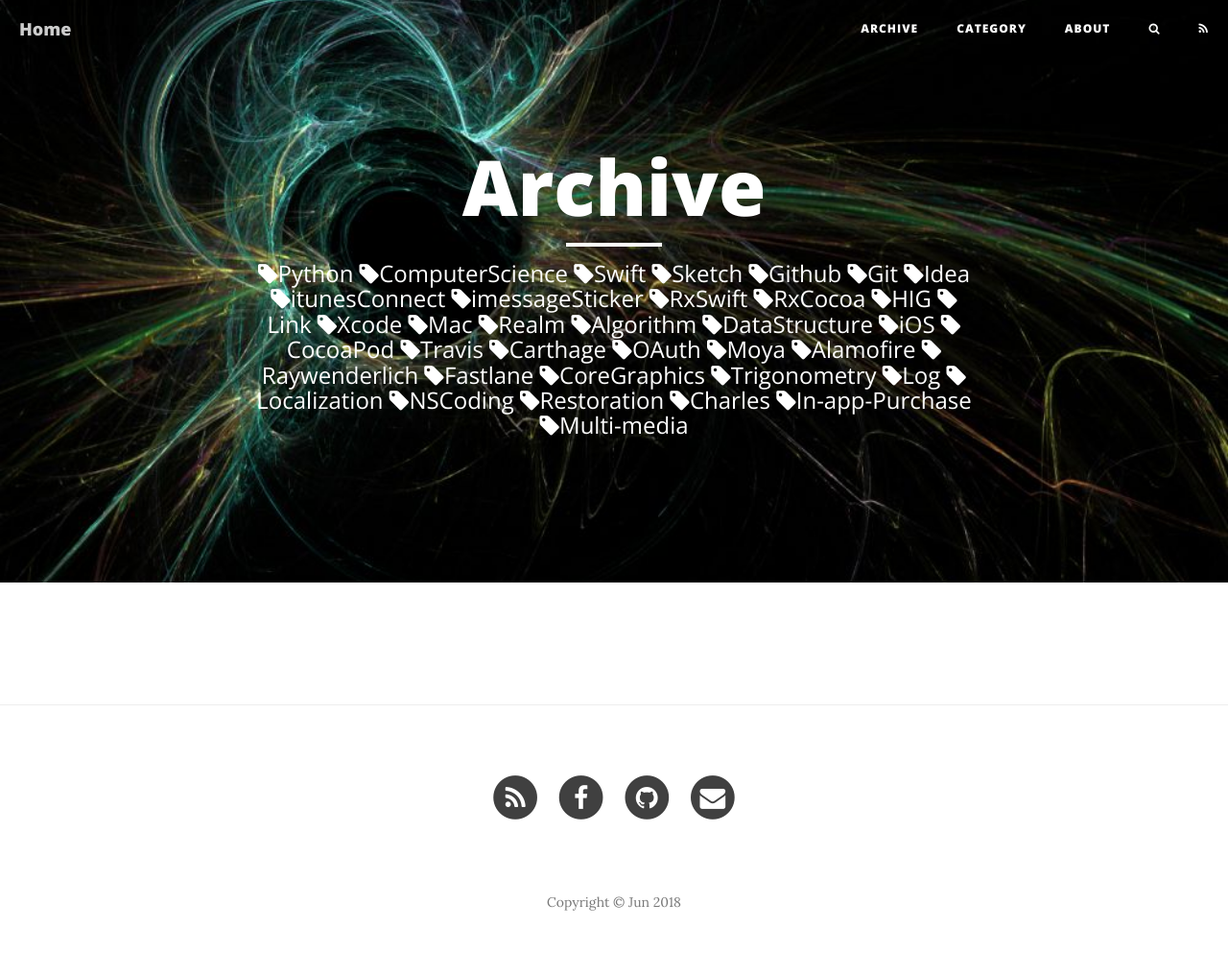
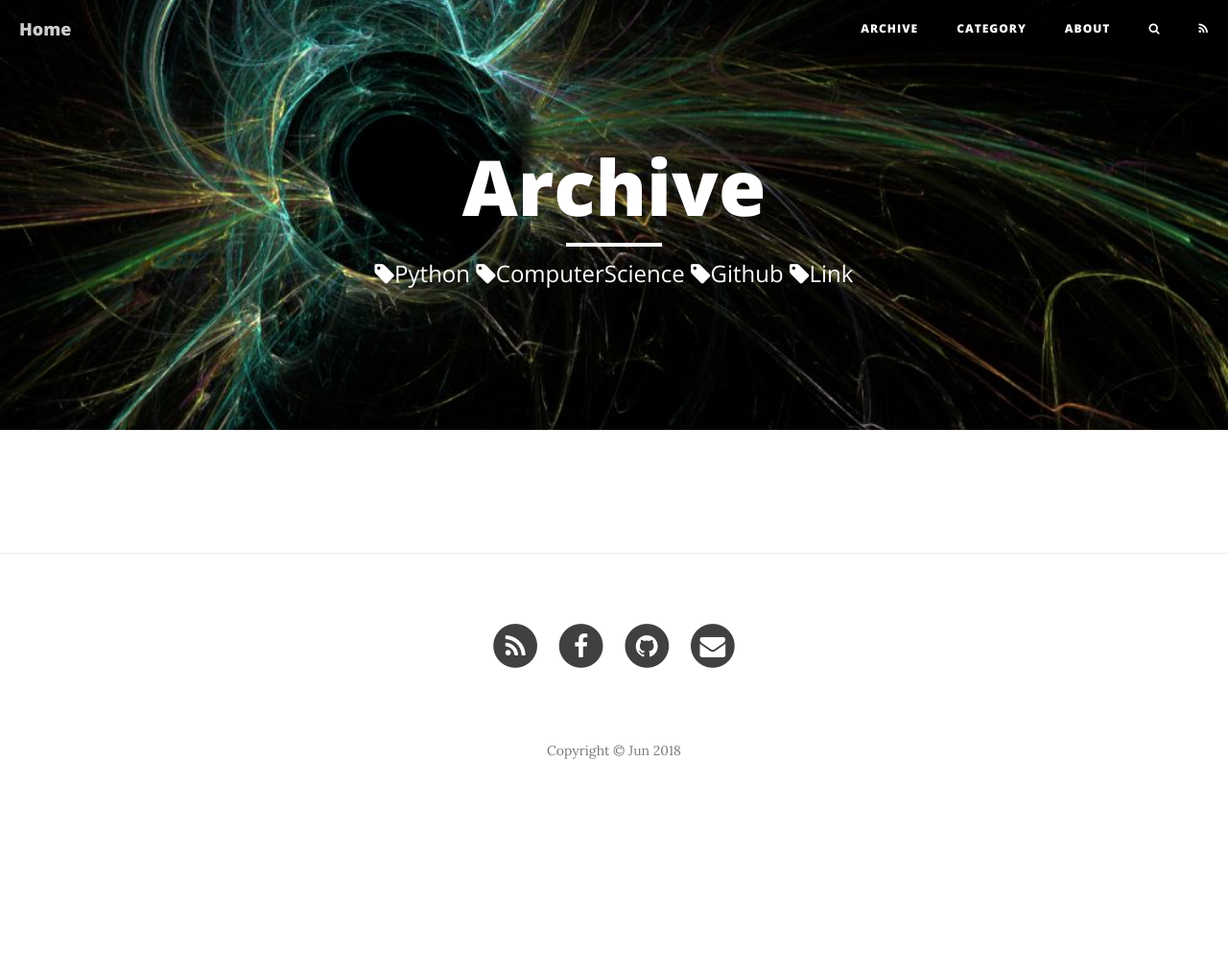
Before and after one commit to jjango/jjango.github.io, a Jekyll site: the page built from archive/index.html, in a window 1280 px wide. Shown: the whole page at 96% size. Built offline with Jekyll 4.4.1, drawn with Linux system fonts in a browser that asks for light colours; nearby versions of some CDN libraries; the list of posts is cut into pages by our own code; after the commit the page ends 900 px from its top, so only the background shows below that.

Commit message:
Add files via upload

```diff
--- a/archive/index.html
+++ b/archive/index.html
@@ -3,7 +3,7 @@ layout: page
 title: "Archive"
 description: "!!SHOWTAGSINSTEADOFDESCRIPTION!!"
 header-img: "img/blog-bg.jpg"
-tags: [Python, ComputerScience, Swift, Sketch, Github, Git, Idea, itunesConnect, imessageSticker, RxSwift, RxCocoa, HIG, Link, Xcode, Mac, Realm, Algorithm, DataStructure, iOS, CocoaPod, Travis, Carthage, OAuth, Moya, Alamofire, Raywenderlich, Fastlane, CoreGraphics, Trigonometry, Log, Localization, NSCoding, Restoration, Charles, In-app-Purchase, Multi-media]  #list of tags that you want to show in description of blog
+tags: [Python, ComputerScience, Github, Link]  #list of tags that you want to show in description of blog
 ---
 
 {% for post in paginator.posts %}
```
